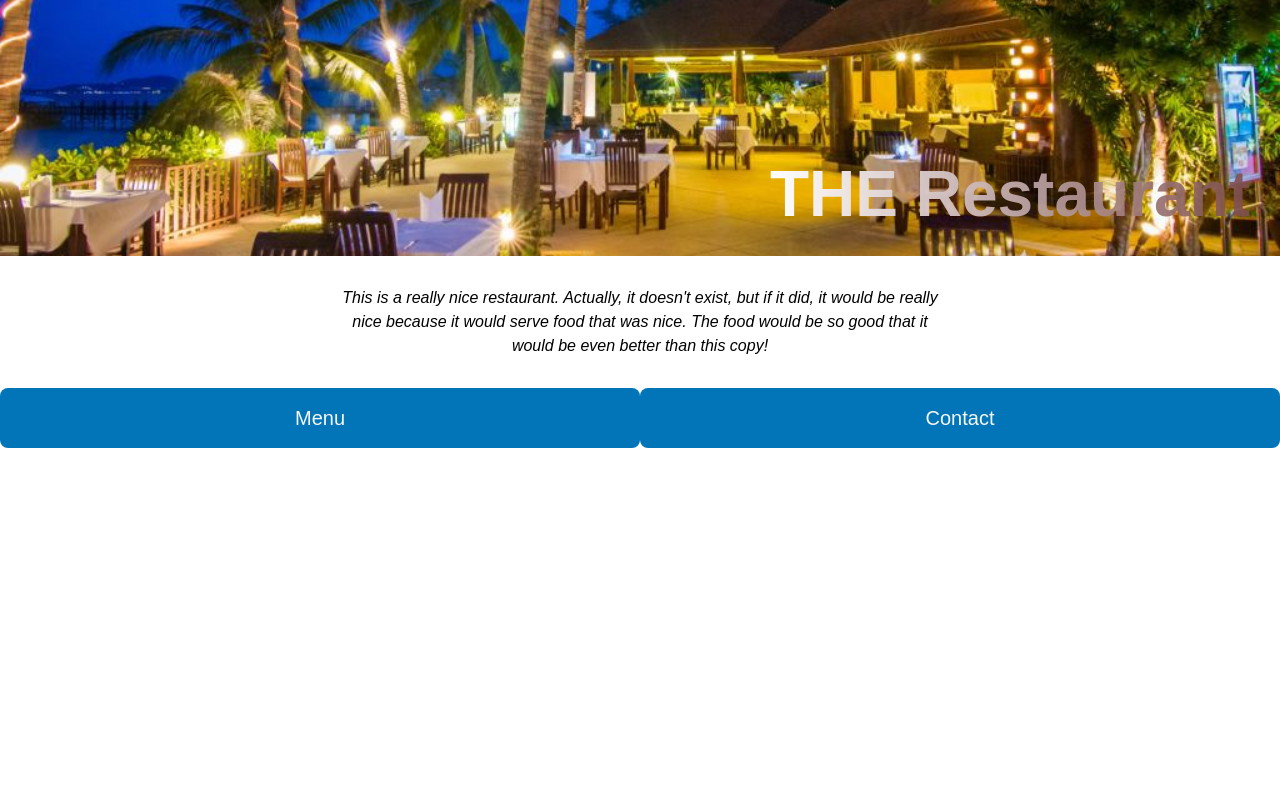
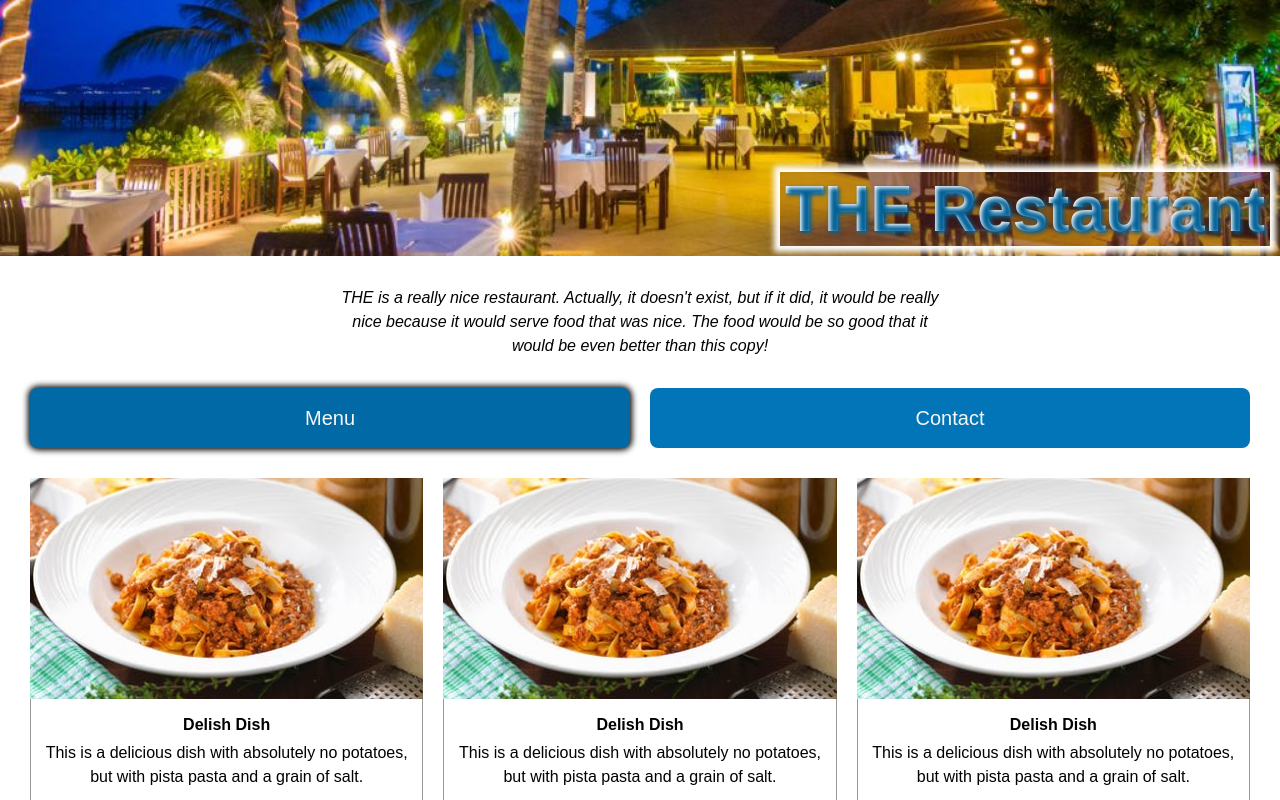
Before and after one commit to Menneskefernis/restaurant-page, a website built with webpack: page dist/index.html in a window 1280 px wide. Both pictures are taken after a click on the element "Menu". Shown: the top 800 px of the page. Built offline with nearby package versions, Linux system fonts and the light colour scheme.

Commit message:
Finish basic part of project

```diff
--- /dev/null
+++ b/src/contact.js
@@ -0,0 +1,29 @@
+const info = {
+    title: 'Reach us here:',
+    name: 'THE Restaurant',
+    address: 'THE Road 2000',
+    zip: '8000 Awesomeness',
+    mail: 'Mail: THE@restaurant.com',
+    phone: 'Phone: 500-8008135'
+}
+
+const contactInfo = () => {
+    const container = document.createElement('div');
+    container.id = 'contact';
+
+    for (let text in info) {
+        container.appendChild(generateParagraph(info[text]));
+    };
+
+    return container;
+}
+
+const generateParagraph = (text) => {
+
+    const paragraph = document.createElement('p');
+    paragraph.textContent = text;
+
+    return paragraph;
+}
+
+export default contactInfo;
--- a/src/headerContent.js
+++ b/src/headerContent.js
@@ -1,25 +1,30 @@
 const header = () => {
     const header = document.createElement('header');
-    const bannerElement = document.createElement('div');
+    const bannerContainer = document.createElement('div');
     const bannerImage = document.createElement('img');
-    const restaurantName = document.createElement('h1');
+    const titleContainer = document.createElement('div');
+    const title = document.createElement('h1');
 
-    bannerImage.src = "./Images/Restaurant-banner-1024x373.jpg";
+    bannerContainer.id = 'banner';
+    titleContainer.id = 'title';
+
+    bannerImage.src = "./images/Restaurant-banner-1024x373.jpg";
     bannerImage.alt = "Banner image showing the restaurant";
 
-    restaurantName.textContent = "THE Restaurant";
+    titleContainer.appendChild(title);
+    title.textContent = "THE Restaurant";
 
-    bannerElement.appendChild(bannerImage);
-    header.appendChild(bannerElement);
-    header.appendChild(restaurantName);
+    bannerContainer.appendChild(bannerImage);
+    header.appendChild(bannerContainer);
+    header.appendChild(titleContainer);
 
     return header;
 }
 
 const description = () => {
     const description = document.createElement('p');
-    description.id = "description";
-    description.textContent = "This is a really nice restaurant. Actually, it doesn't exist, but if it did, it would be really nice because it would serve food that was nice. The food would be so good that it would be even better than this copy!";
+    description.id = "page-description";
+    description.textContent = "THE is a really nice restaurant. Actually, it doesn't exist, but if it did, it would be really nice because it would serve food that was nice. The food would be so good that it would be even better than this copy!";
 
     return description;
 }
@@ -29,8 +34,14 @@ const menuTabs = () => {
     const contactTab = document.createElement('span');
     const menuTab = document.createElement('span');
 
+    menuTab.id = "menu-btn";
+    contactTab.id = "contact-btn";
+
+    menuTab.classList.add('nav-btn', 'active');
+    contactTab.classList.add('nav-btn');
+
+    menuTab.textContent = "Menu";
     contactTab.textContent = "Contact";
-    menuTab.textContent = "Menu";
 
     nav.appendChild(menuTab);
     nav.appendChild(contactTab);
--- a/src/index.js
+++ b/src/index.js
@@ -1,7 +1,31 @@
 import { header, description, menuTabs } from './headerContent';
+import contactInfo from './contact';
+import menu from './menu';
 
 const body = document.querySelector('body');
+const content = document.getElementById('content');
 
 body.insertAdjacentElement('afterbegin', menuTabs());
 body.insertAdjacentElement('afterbegin', description());
 body.insertAdjacentElement('afterbegin', header());
+
+const navButtons = document.querySelectorAll('.nav-btn');
+navButtons.forEach(btn => btn.addEventListener('click', handleNavigation))
+
+function handleNavigation(e) {
+    toggleNav(e);
+    showContent(e);
+}
+
+function toggleNav(e) {
+    if (e.target.classList.contains('active')) return;
+    navButtons.forEach(btn => btn.classList.remove('active'));
+    e.target.classList.toggle('active');
+}
+
+function showContent(e) {
+    content.innerHTML = '';
+    e.target.id === 'contact-btn' ? content.appendChild(contactInfo()) : content.appendChild(menu());
+}
+
+window.onload = content.appendChild(menu());
--- /dev/null
+++ b/src/menu.js
@@ -0,0 +1,27 @@
+const menu = () => {
+    const container = document.createElement('div');
+    container.id = 'menu';
+
+    for (let i = 0; i < 10; i++) {
+        container.insertAdjacentHTML('beforeend', menuItem());
+    }
+
+    return container;
+}
+
+const menuItem = () => {
+    const markup = `
+        <div class="menu-item">
+            <img src="./images/mince-recipes-switcher.jpg">
+            <div>
+                <h3 class="dish-title">Delish Dish</h3>
+                <p class="dish-description">This is a delicious dish with absolutely no potatoes, but with pista pasta and a grain of salt.</p>
+                <p class="price">$14.95</p>
+            </div>
+        </div>
+    `;
+
+    return markup;
+}
+
+export default menu;
```
Also changed, not shown: dist/Images/dish-food-cuisine-ingredient-biryani-kabsa-hyderabadi-biriyani.png (added), dist/Images/mince-recipes-switcher.jpg (added), dist/main.js, dist/styles/main.css, dist/styles/main.scss, 1 other file.
